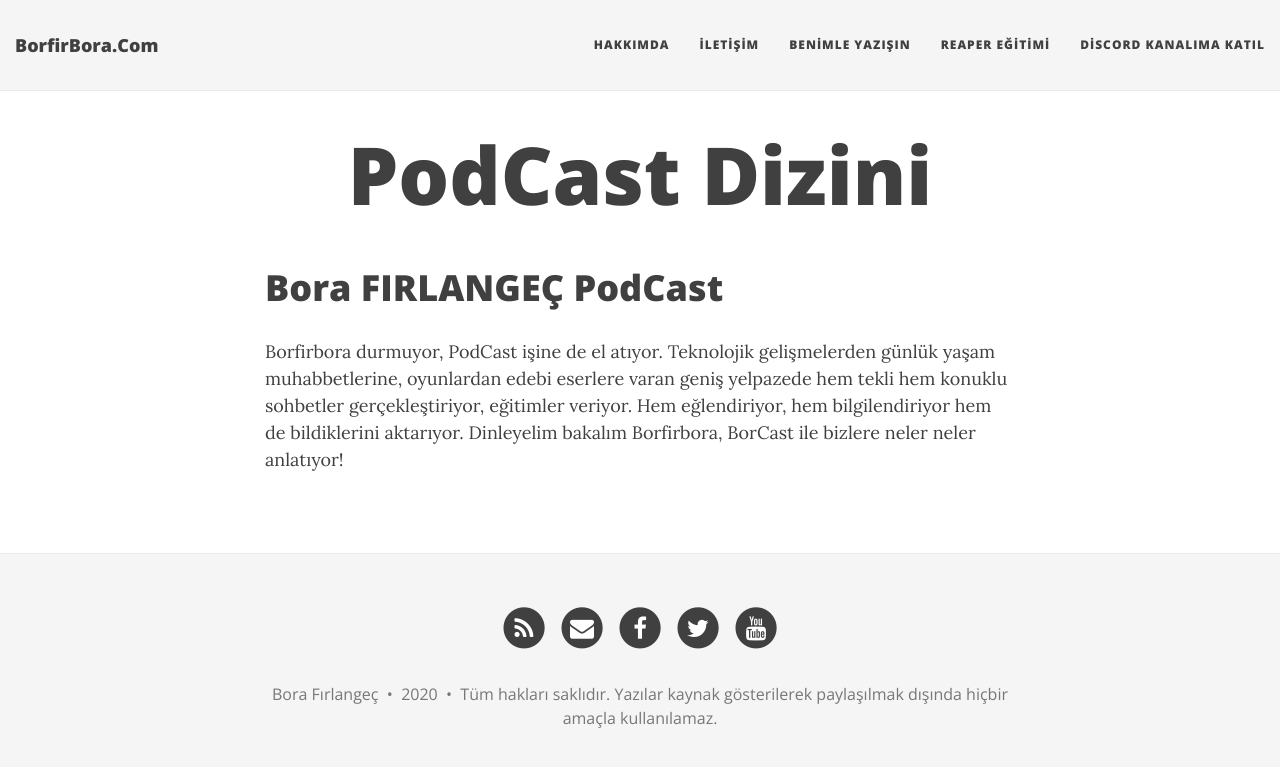
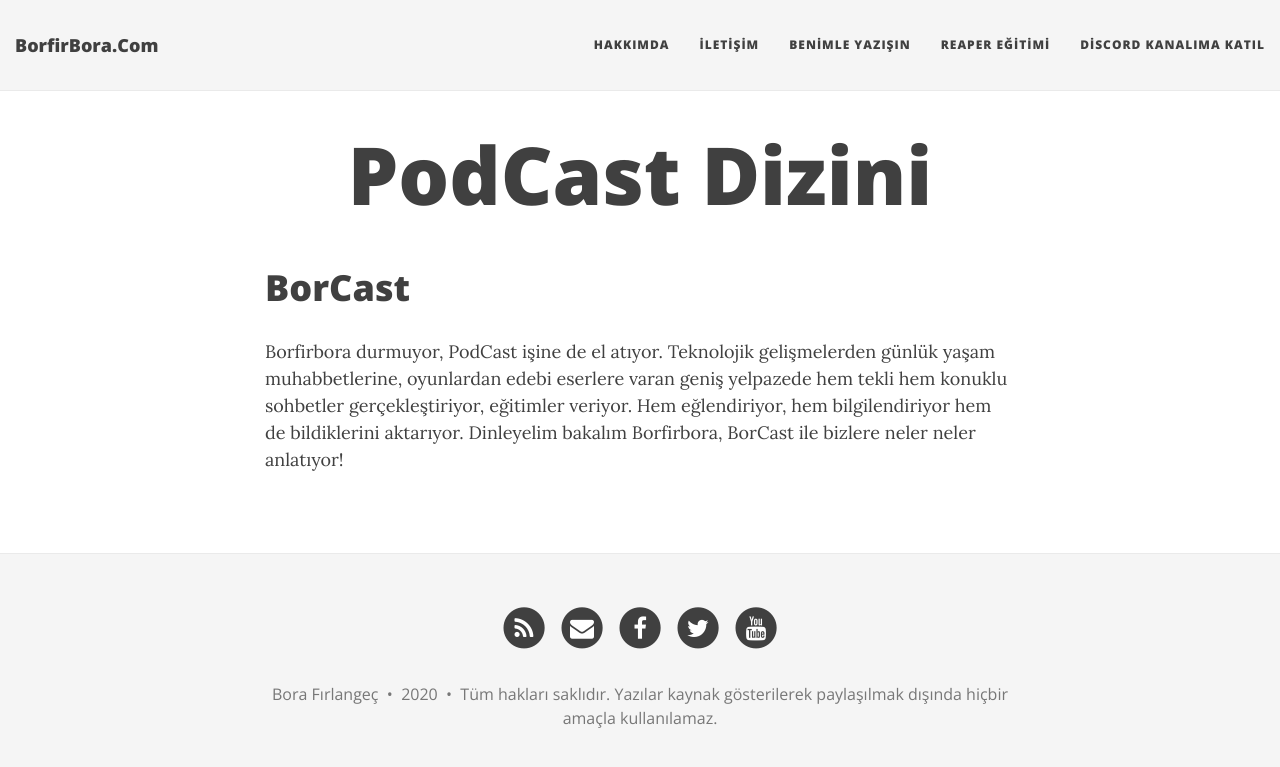
Before and after one commit to borfirbora/borfirbora.github.io, a Jekyll site: the page built from podcast.html, in a window 1280 px wide. Shown: the top 767 px of the page. Built offline with Jekyll 4.4.1, drawn with Linux system fonts in a browser that asks for light colours; nearby versions of some CDN libraries; comment, search, counter and statistics services are not loaded.

Commit message:
Update _config.yml

```diff
--- a/_config.yml
+++ b/_config.yml
@@ -258,7 +258,7 @@ plugins:
 # 2fc73a3a967e97599c9763d05e564189
 
 podcast:
-  title: Bora FIRLANGEÇ PodCast
+  title: BorCast
   description: Borfirbora durmuyor, PodCast işine de el atıyor. Teknolojik gelişmelerden günlük yaşam muhabbetlerine, oyunlardan edebi eserlere varan geniş yelpazede hem tekli hem konuklu sohbetler gerçekleştiriyor, eğitimler veriyor. Hem eğlendiriyor, hem bilgilendiriyor hem de bildiklerini aktarıyor. Dinleyelim bakalım Borfirbora, BorCast ile bizlere neler neler anlatıyor!
   url: /podcast.xml # Podcast XML URL
   author: Bora Fırlangeç
```
